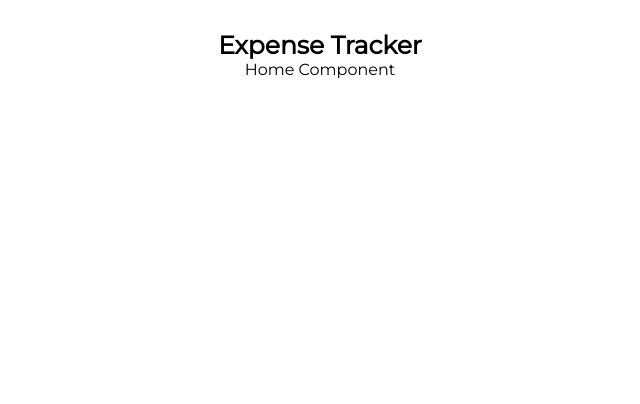
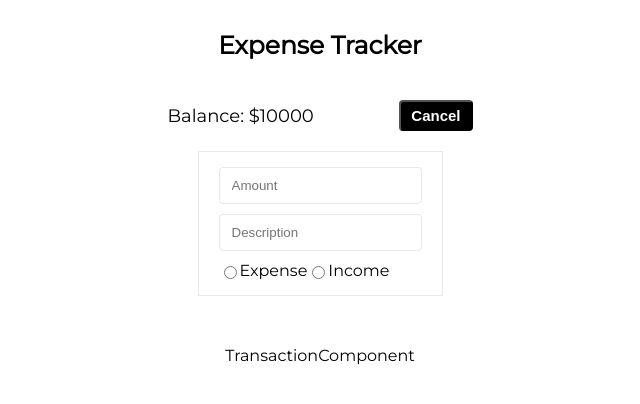
Before and after one commit to raffay2001/EXPENSE-TRACKER-APPLICATION, a React (Create React App) app: page / in a window 1280 px wide. Shown: the top 404 px of the page, without its empty margins (320-960 px from the left). Built offline with nearby package versions, Linux system fonts and the light colour scheme.

Commit message:
Work on the Overview Component.

```diff
--- /dev/null
+++ b/src/modules/home/OverviewComponent.js
@@ -0,0 +1,87 @@
+import React from 'react';
+import { useState } from 'react';
+import styled from 'styled-components';
+
+
+const Container = styled.div`
+    display: flex;
+    flex-direction: column;
+    align-items: center;
+    margin: 10px;
+    font-family: 'Montserrat';
+    width: 100%;
+    gap: 10px;
+`;
+
+const BalanceBox = styled.div`
+    font-size: 18px;
+    width: 100%;
+    display: flex;
+    flex-direction: row;
+    justify-content: space-between;
+    align-items: center;
+`;
+
+const AddTransaction = styled.button`
+    background: black;
+    color: white;
+    padding: 5px 10px;
+    border-radius: 4px;
+    cursor: pointer;
+    font-weight: bold;
+    font-size: 15px;
+`;
+
+const AddTransactionContainer = styled.div`
+    display: flex;
+    flex-direction: column;
+    border: 1px solid #e6e8e9;
+    gap: 10px;
+    padding: 15px 20px;
+    margin: 10px 20px;
+    & input {
+        outline: none;
+        padding: 10px 12px;
+        border-radius: 4px;
+        border: 1px solid #e6e8e9;
+    }
+`;
+
+const RadioBox = styled.div`
+    display: flex;
+    flex-direction: row;
+    width: 100%;
+    align-items: center;
+`
+
+const AddTransactionView = () => {
+    return (
+        <AddTransactionContainer>
+            <input type="text" placeholder='Amount' />
+            <input type="text" placeholder='Description' />
+            <RadioBox>
+                <input type="radio" id='expense' name='type' value='EXPENSE' />
+                <label htmlFor="expense">Expense</label>
+                <input type="radio" id='income' name='type' value='INCOME' />
+                <label htmlFor="income">Income</label>
+            </RadioBox>
+        </AddTransactionContainer>
+    );
+}
+
+const OverviewComponent = ({ }) => {
+
+    const [isAddTxnVisible, toggleAddTxn] = useState(true);
+
+    return (
+        <Container>
+            <BalanceBox>
+                Balance: $10000
+                <AddTransaction>{isAddTxnVisible ? 'Cancel' : 'ADD'}</AddTransaction>
+            </BalanceBox>
+            {isAddTxnVisible && <AddTransactionView />}
+        </Container>
+    );
+}
+
+export default OverviewComponent;
--- /dev/null
+++ b/src/modules/home/TransactionComponent.js
@@ -0,0 +1,18 @@
+import React from 'react';
+import styled from 'styled-components';
+
+const Container = styled.div`
+    display: flex;
+    flex-direction: column;
+    align-items: center;
+    margin: 30px 0 10px;
+    font-family: 'Montserrat';
+`;
+
+const TransactionComponent = ({}) => {
+    return (
+        <Container>TransactionComponent</Container>
+    );
+}
+
+export default TransactionComponent;
--- a/src/modules/home/index.js
+++ b/src/modules/home/index.js
@@ -1,8 +1,22 @@
+import styled from "styled-components";
+import OverviewComponent from "./OverviewComponent";
+import TransactionComponent from "./TransactionComponent";
+
+// making up a parent container and other core components for our application
+const Container = styled.div`
+  display: flex;
+  flex-direction: column;
+  align-items: center;
+  margin: 30px 0px 10px;
+  font-family: 'Montserrat', sans-serif;
+`;
+
 const HomeComponent = (props) => {
     return (
-        <div>
-            Home Component
-        </div>
+        <Container>
+            <OverviewComponent />
+            <TransactionComponent />
+        </Container>
     );
 }
 
```
